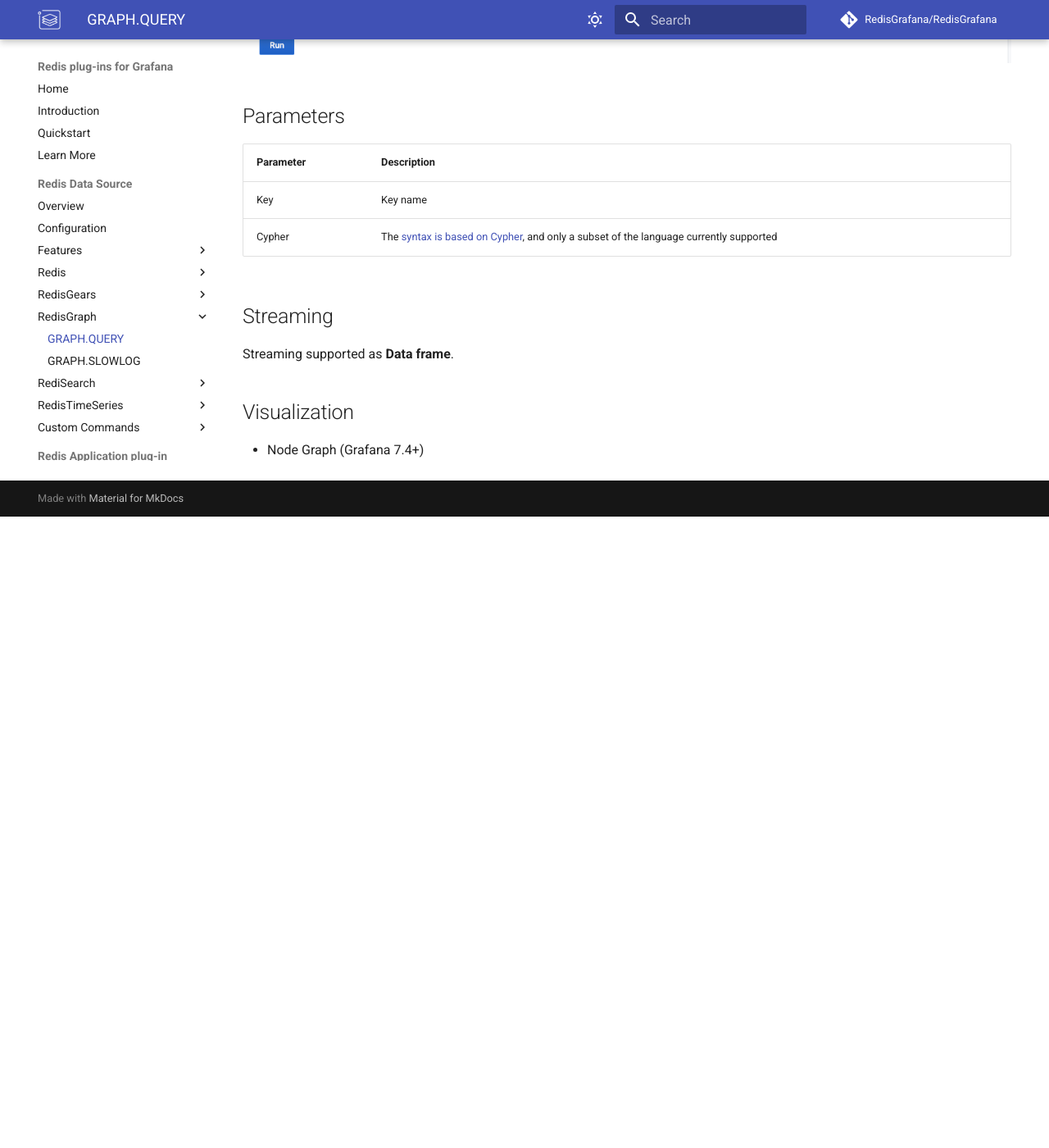
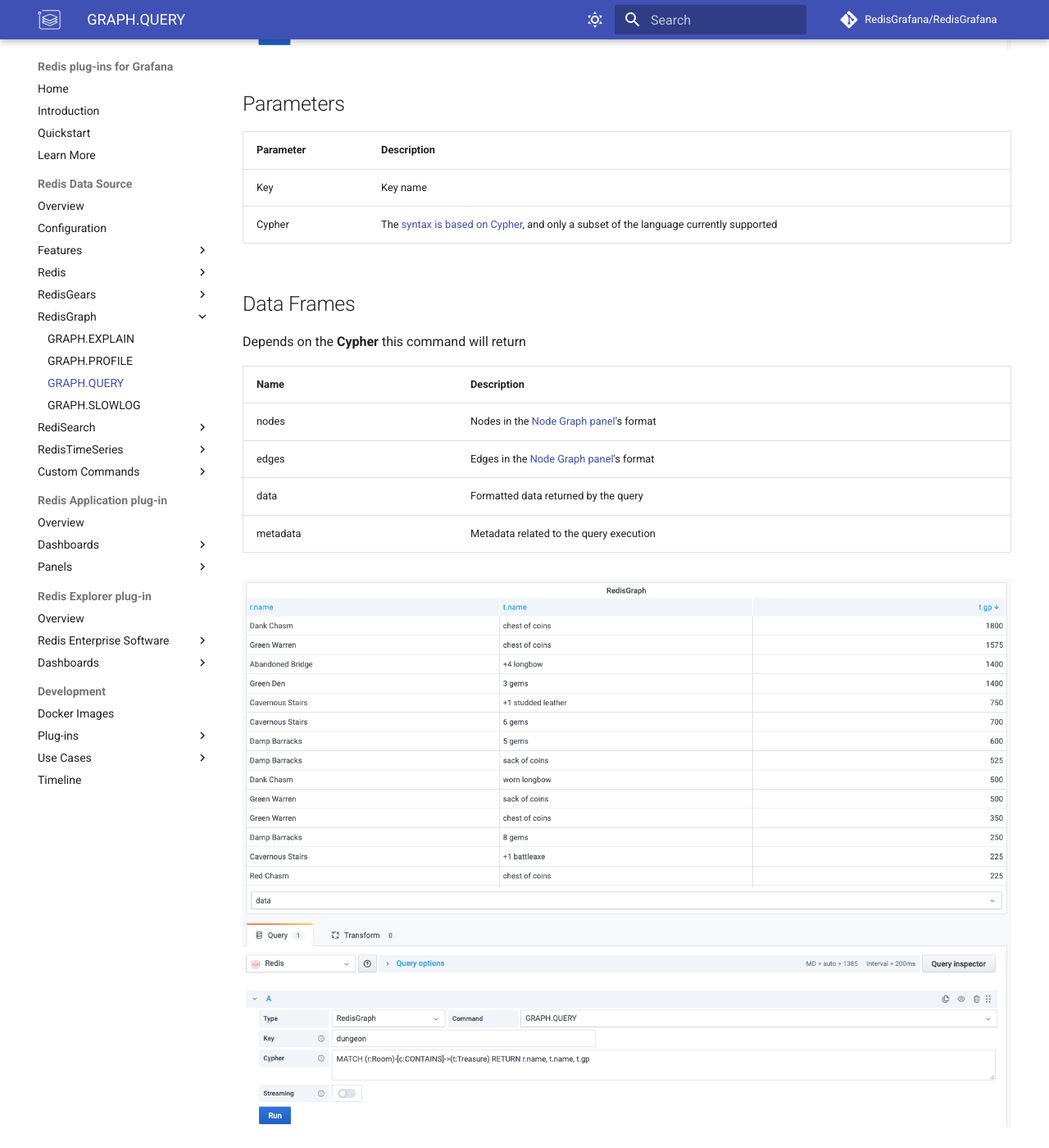
Before and after one commit to RedisGrafana/RedisGrafana, an MkDocs documentation site: the page built from docs/redis-datasource/redis-graph/GRAPH-QUERY.md, in a window 1280 px wide and 1400 px high, scrolled down 1044 px. Shown: the whole window at 82% size. Built offline with MkDocs 1.6.1 and Material for MkDocs 9.7.7, drawn with Linux system fonts in a browser that asks for light colours; comment, search, counter and statistics services are not loaded; before the commit the page ends 1674 px from its top, so only the background shows below that; some of the changed text lies outside the part shown.

Commit message:
Update GRAPH.QUERY and add GRAPH.EXPLAIN, GRAPH.PROFILE commands (#59)
* Update GRAPH.QUERY and add GRAPH.EXPLAIN, GRAPH.PROFILE commands

* Update GRAPH-PROFILE.md

```diff
--- a/docs/redis-datasource/redis-graph/GRAPH-QUERY.md
+++ b/docs/redis-datasource/redis-graph/GRAPH-QUERY.md
@@ -19,10 +21,23 @@
 | Key       | Key name                                                                                                                                              |
 | Cypher    | The [syntax is based on Cypher](https://oss.redislabs.com/redisgraph/commands/#query-language), and only a subset of the language currently supported |
 
+## Data Frames
+
+Depends on the **Cypher** this command will return
+
+| Name     | Description                                                                                                         |
+| -------- | ------------------------------------------------------------------------------------------------------------------- |
+| nodes    | Nodes in the [Node Graph panel](https://grafana.com/docs/grafana/latest/panels/visualizations/node-graph/)'s format |
+| edges    | Edges in the [Node Graph panel](https://grafana.com/docs/grafana/latest/panels/visualizations/node-graph/)'s format |
+| data     | Formatted data returned by the query                                                                                |
+| metadata | Metadata related to the query execution                                                                             |
+
+![GRAPH.QUERY data](../../images/redis-datasource/commands/graph-query-data.png)
+
 ## Streaming
 
-Streaming supported as **Data frame**.
+Streaming is not supported.
 
 ## Visualization
 
-- Node Graph (Grafana 7.4+)
+- Node Graph ([Grafana 7.4+](https://grafana.com/docs/grafana/latest/whatsnew/whats-new-in-v7-4/))
--- /dev/null
+++ b/includes/ds-timeout.md
@@ -0,0 +1,3 @@
+!!! note "Timeout"
+
+    The default timeout for Redis Data Source is set to 10 seconds and can be increased following the [Configuration](../configuration.md).
--- a/mkdocs.yml
+++ b/mkdocs.yml
@@ -79,6 +79,8 @@
           - "RG.PYEXECUTE": "redis-datasource/redis-gears/RG-PYEXECUTE.md"
           - "RG.PYSTATS": "redis-datasource/redis-gears/RG-PYSTATS.md"
       - "RedisGraph":
+          - "GRAPH.EXPLAIN": "redis-datasource/redis-graph/GRAPH-EXPLAIN.md"
+          - "GRAPH.PROFILE": "redis-datasource/redis-graph/GRAPH-PROFILE.md"
           - "GRAPH.QUERY": "redis-datasource/redis-graph/GRAPH-QUERY.md"
           - "GRAPH.SLOWLOG": "redis-datasource/redis-graph/GRAPH-SLOWLOG.md"
       - "RediSearch":
```
Also changed, not shown: other parts of docs/redis-datasource/redis-graph/GRAPH-QUERY.md (+2 -0 lines), docs/redis-datasource/commands.md (+6 -4 lines), docs/redis-datasource/redis-graph/GRAPH-EXPLAIN.md (added, +28 -0 lines), docs/redis-datasource/redis-graph/GRAPH-PROFILE.md (added, +30 -0 lines), docs/images/redis-datasource/commands/graph-explain.png (added), docs/images/redis-datasource/commands/graph-profile.png (added), docs/images/redis-datasource/commands/graph-query-data.png (added), docs/images/redis-datasource/commands/graph-query.png.
